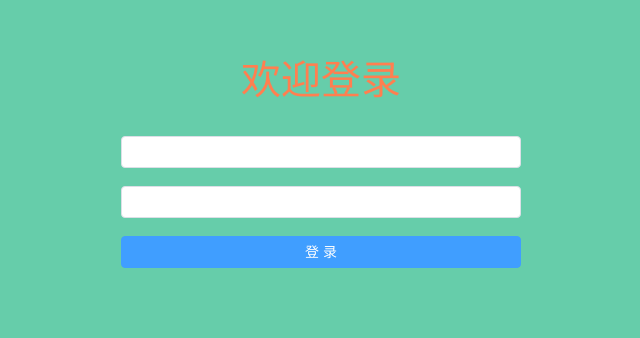
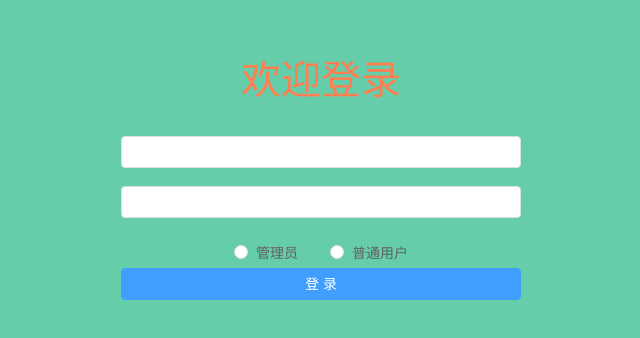
Before and after one commit to zhangyaowei33/vue, a Vue app: page /login in a window 1280 px wide. Shown: the part 132-470 px from the top of the page, without its empty margins (319-959 px from the left). Built offline with nearby package versions, Linux system fonts and the light colour scheme.

Commit message:
小优化

```diff
--- a/src/views/Book.vue
+++ b/src/views/Book.vue
@@ -28,12 +28,12 @@
           ></el-image>
         </template>
       </el-table-column>
-      <el-table-column label="操作" >
+      <el-table-column label="操作" v-if = "user.role ===1" >
         <template #default="scope">
           <el-button size="small" @click="handleEdit(scope.row)">编辑</el-button>
           <el-popconfirm title="确认删除该数据吗?" @confirm="handleDelete(scope.row.id)">
             <template #reference>
-              <el-button size="small" type="danger" >删除</el-button>
+              <el-button size="small" type="danger"  >删除</el-button>
             </template>
           </el-popconfirm>
         </template>
@@ -112,7 +112,7 @@ export default {
       dialogTableVisible:false,
       search:'',
       currentPage:1,
-      pageSize: 10,
+      pageSize: 3,
       total:0,
       tableData :[],
 
--- a/src/views/Login.vue
+++ b/src/views/Login.vue
@@ -9,6 +9,10 @@
         <el-form-item prop="password">
           <el-input v-model="form.password" show-password></el-input>
         </el-form-item>
+        <div style="text-align: center " >
+          <el-radio v-model="form.role" label=1 >管理员</el-radio>
+          <el-radio v-model="form.role" label=2 >普通用户</el-radio>
+        </div>
         <el-form-item>
           <el-button style="width: 100%" type="primary" @click="login">登 录</el-button>
         </el-form-item>
--- a/src/views/User.vue
+++ b/src/views/User.vue
@@ -2,7 +2,7 @@
   <div style="padding: 10px">
 <!--    功能区域-->
     <div style="margin: 10px 0">
-      <el-button type="primary" @click="add">新增</el-button>
+      <el-button type="primary" @click="add" v-if = "user.role ===1">新增</el-button>
       <el-button type="primary">导入</el-button>
       <el-button type="primary">导出</el-button>
     </div>
@@ -95,7 +95,7 @@ const form = reactive({
   age: '',
   sex: '',
   address: '',
-
+  role:''
 })
 export default {
   name: 'Home',
@@ -109,7 +109,7 @@ export default {
       dialogTableVisible:false,
       search:'',
       currentPage:1,
-      pageSize: 10,
+      pageSize: 3,
       total:0,
       tableData :[],
 
```
